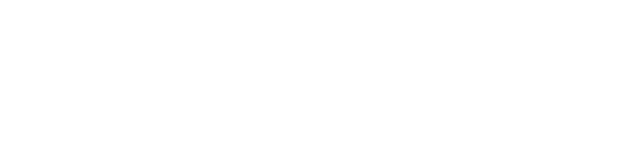
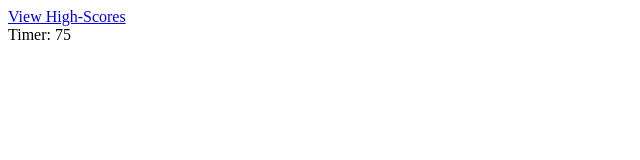
Before and after one commit to farhahahmed50/farhancodingquiz, a plain HTML site: page index.html in a window 1280 px wide. Shown: the whole page, without its empty margins (0-640 px from the left). Drawn offline with Linux system fonts and the light colour scheme.

Commit message:
Update 2 - index.html

```diff
--- a/index.html
+++ b/index.html
@@ -8,3 +8,9 @@
     <link href="./assets/CSS/style.css" rel="stylesheet" type="text/css" />
     <title>Farhan's Coding Quiz!</title>
 </head>
+
+<body>
+    <header>
+      <a href="highscorespage.html">View High-Scores</a>
+      <div>Timer: <span id=“time-remaining”>75</span></div>
+    </header>
```
